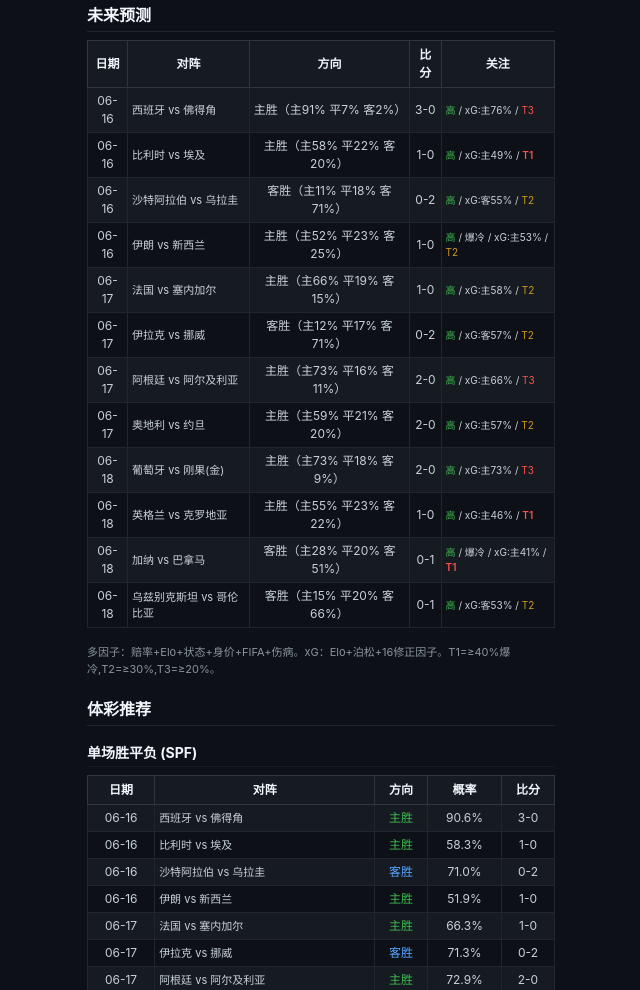
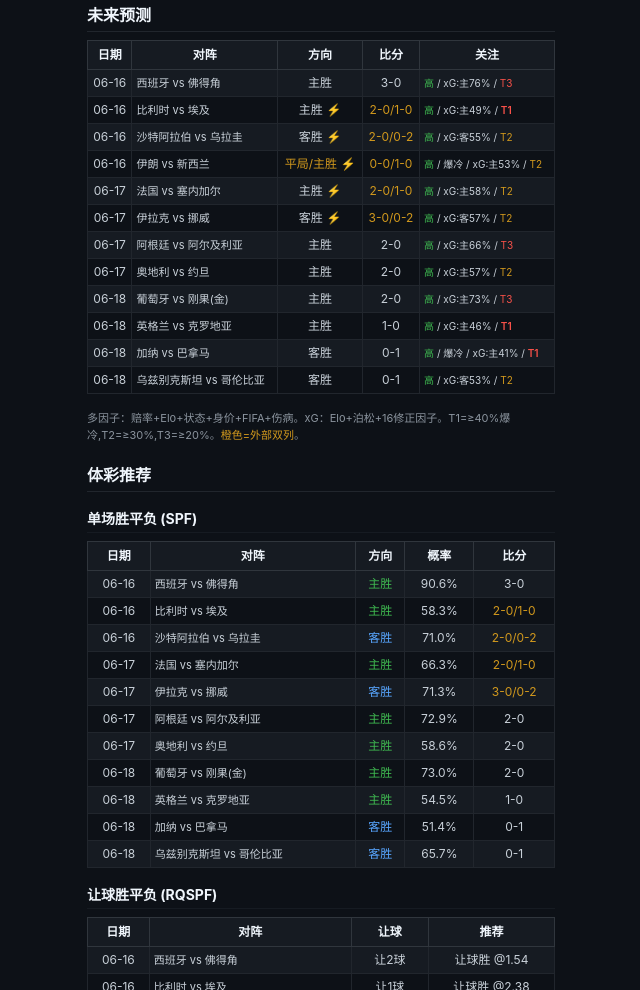
Before and after one commit to jerzygao/worldcup-prediction-2026-skill, a website: page reports/20260615/index.html in a window 1280 px wide. Shown: the part 509-1499 px from the top of the page, without its empty margins (319-959 px from the left). Drawn offline with Linux system fonts and the light colour scheme.

Commit message:
v3 report: external integration dual-column format
- 8 external predictions integrated with double-column display
- Iran vs NZ: 平局/主胜 direction, 0-0/1-0 score, removed from SPF → upset
- France/Belgium/Iraq/Saudi: score dual-column 2-0/1-0 etc
- 3 matches consistent: Argentina, Austria, Spain
- Skill updated: external-report-integration.md + SKILL.md trap #8

```diff
--- a/reports/20260615/index.html
+++ b/reports/20260615/index.html
@@ -1,6 +1,6 @@
 <!DOCTYPE html><html lang="zh"><head><meta charset="UTF-8"><meta name="viewport" content="width=500"><title>世界杯预测报告</title>
-<style>*{margin:0;padding:0;box-sizing:border-box}body{background:#0d1117;color:#c9d1d9;font-family:-apple-system,system-ui,sans-serif;font-size:14px;padding:16px;max-width:500px;margin:0 auto;line-height:1.5}h1{font-size:20px;color:#f0f6fc;margin-bottom:8px;border-bottom:1px solid #30363d;padding-bottom:8px}h2{font-size:16px;color:#f0f6fc;margin:20px 0 8px;border-bottom:1px solid #21262d;padding-bottom:4px}h3{font-size:14px;color:#f0f6fc;margin:16px 0 6px;border-bottom:1px solid #161b22;padding-bottom:3px}.meta{font-size:12px;color:#8b949e;margin-bottom:16px}table{width:100%;border-collapse:collapse;margin:8px 0 16px;font-size:12px}th{background:#161b22;color:#f0f6fc;padding:5px 4px;text-align:center;font-weight:600;border:1px solid #30363d}td{padding:4px;text-align:center;border:1px solid #21262d}tr:nth-child(even){background:#161b22}.home{color:#3fb950}.away{color:#58a6ff}.hit{color:#3fb950}.miss{color:#f85149}.match-name{text-align:left;font-size:11px}.tag-h{color:#3fb950;font-size:10px}.tag-m{color:#d2991d;font-size:10px}.tag-l{color:#f85149;font-size:10px}.tag-u{color:#f85149;font-weight:600;font-size:10px}.note{font-size:11px;color:#8b949e;margin:4px 0}.acc{font-size:12px;color:#c9d1d9;line-height:1.6}.acc p{margin:2px 0}.disclaimer{font-size:11px;color:#484f58;margin-top:16px}</style></head><body>
-<h1>2026 世界杯预测报告</h1><div class="meta">生成: 06-15 14:43 北京 | 已完赛: 12场 | 多因子模型</div>
+<style>*{margin:0;padding:0;box-sizing:border-box}body{background:#0d1117;color:#c9d1d9;font-family:-apple-system,system-ui,sans-serif;font-size:14px;padding:16px;max-width:500px;margin:0 auto;line-height:1.5}h1{font-size:20px;color:#f0f6fc;margin-bottom:8px;border-bottom:1px solid #30363d;padding-bottom:8px}h2{font-size:16px;color:#f0f6fc;margin:20px 0 8px;border-bottom:1px solid #21262d;padding-bottom:4px}h3{font-size:14px;color:#f0f6fc;margin:16px 0 6px;border-bottom:1px solid #161b22;padding-bottom:3px}.meta{font-size:12px;color:#8b949e;margin-bottom:16px}table{width:100%;border-collapse:collapse;margin:8px 0 16px;font-size:12px}th{background:#161b22;color:#f0f6fc;padding:5px 4px;text-align:center;font-weight:600;border:1px solid #30363d}td{padding:4px;text-align:center;border:1px solid #21262d}tr:nth-child(even){background:#161b22}.home{color:#3fb950}.away{color:#58a6ff}.hit{color:#3fb950}.miss{color:#f85149}.match-name{text-align:left;font-size:11px}.dual{color:#d2991d}.tag-h{color:#3fb950;font-size:10px}.tag-m{color:#d2991d;font-size:10px}.tag-l{color:#f85149;font-size:10px}.tag-u{color:#f85149;font-weight:600;font-size:10px}.note{font-size:11px;color:#8b949e;margin:4px 0}.acc{font-size:12px;color:#c9d1d9;line-height:1.6}.acc p{margin:2px 0}.disclaimer{font-size:11px;color:#484f58;margin-top:16px}</style></head><body>
+<h1>2026 世界杯预测报告</h1><div class="meta">生成: 06-15 15:05 北京 | 已完赛: 12场 | 多因子+外部交叉验证</div>
 <h2>历史预测</h2><table><tr><th>日期</th><th>对阵</th><th>方向</th><th>比分</th><th>赛果</th><th>实际</th><th>方向</th><th>比分</th></tr>
 <tr><td>06-12</td><td class="match-name">墨西哥 vs 南非</td><td>主胜（主72</td><td>2-0</td><td>主胜</td><td>2-0</td><td><span class="hit">✅</span></td><td><span class="hit">✅</span></td></tr>
 <tr><td>06-12</td><td class="match-name">韩国 vs Czech Republic</td><td>主胜（主44</td><td>2-1</td><td>主胜</td><td>2-1</td><td><span class="hit">✅</span></td><td><span class="hit">✅</span></td></tr>
@@ -16,28 +16,26 @@
 <tr><td>06-15</td><td class="match-name">瑞典 vs 突尼斯</td><td>平局</td><td>1-1</td><td>主胜</td><td>5-1</td><td><span class="miss">❌</span></td><td>—</td></tr>
 </table>
 <h2>未来预测</h2><table><tr><th>日期</th><th>对阵</th><th>方向</th><th>比分</th><th>关注</th></tr>
-<tr><td>06-16</td><td class="match-name">西班牙 vs 佛得角</td><td>主胜（主91% 平7% 客2%）</td><td>3-0</td><td style="font-size:10px;text-align:left"><span class="tag-h">高</span> / xG:主76% / <span class="tag-l">T3</span></td></tr>
-<tr><td>06-16</td><td class="match-name">比利时 vs 埃及</td><td>主胜（主58% 平22% 客20%）</td><td>1-0</td><td style="font-size:10px;text-align:left"><span class="tag-h">高</span> / xG:主49% / <span class="tag-u">T1</span></td></tr>
-<tr><td>06-16</td><td class="match-name">沙特阿拉伯 vs 乌拉圭</td><td>客胜（主11% 平18% 客71%）</td><td>0-2</td><td style="font-size:10px;text-align:left"><span class="tag-h">高</span> / xG:客55% / <span class="tag-m">T2</span></td></tr>
-<tr><td>06-16</td><td class="match-name">伊朗 vs 新西兰</td><td>主胜（主52% 平23% 客25%）</td><td>1-0</td><td style="font-size:10px;text-align:left"><span class="tag-h">高</span> / 爆冷 / xG:主53% / <span class="tag-m">T2</span></td></tr>
-<tr><td>06-17</td><td class="match-name">法国 vs 塞内加尔</td><td>主胜（主66% 平19% 客15%）</td><td>1-0</td><td style="font-size:10px;text-align:left"><span class="tag-h">高</span> / xG:主58% / <span class="tag-m">T2</span></td></tr>
-<tr><td>06-17</td><td class="match-name">伊拉克 vs 挪威</td><td>客胜（主12% 平17% 客71%）</td><td>0-2</td><td style="font-size:10px;text-align:left"><span class="tag-h">高</span> / xG:客57% / <span class="tag-m">T2</span></td></tr>
-<tr><td>06-17</td><td class="match-name">阿根廷 vs 阿尔及利亚</td><td>主胜（主73% 平16% 客11%）</td><td>2-0</td><td style="font-size:10px;text-align:left"><span class="tag-h">高</span> / xG:主66% / <span class="tag-l">T3</span></td></tr>
-<tr><td>06-17</td><td class="match-name">奥地利 vs 约旦</td><td>主胜（主59% 平21% 客20%）</td><td>2-0</td><td style="font-size:10px;text-align:left"><span class="tag-h">高</span> / xG:主57% / <span class="tag-m">T2</span></td></tr>
-<tr><td>06-18</td><td class="match-name">葡萄牙 vs 刚果(金)</td><td>主胜（主73% 平18% 客9%）</td><td>2-0</td><td style="font-size:10px;text-align:left"><span class="tag-h">高</span> / xG:主73% / <span class="tag-l">T3</span></td></tr>
-<tr><td>06-18</td><td class="match-name">英格兰 vs 克罗地亚</td><td>主胜（主55% 平23% 客22%）</td><td>1-0</td><td style="font-size:10px;text-align:left"><span class="tag-h">高</span> / xG:主46% / <span class="tag-u">T1</span></td></tr>
-<tr><td>06-18</td><td class="match-name">加纳 vs 巴拿马</td><td>客胜（主28% 平20% 客51%）</td><td>0-1</td><td style="font-size:10px;text-align:left"><span class="tag-h">高</span> / 爆冷 / xG:主41% / <span class="tag-u">T1</span></td></tr>
-<tr><td>06-18</td><td class="match-name">乌兹别克斯坦 vs 哥伦比亚</td><td>客胜（主15% 平20% 客66%）</td><td>0-1</td><td style="font-size:10px;text-align:left"><span class="tag-h">高</span> / xG:客53% / <span class="tag-m">T2</span></td></tr>
+<tr><td>06-16</td><td class="match-name">西班牙 vs 佛得角</td><td>主胜</td><td>3-0</td><td style="font-size:10px;text-align:left"><span class="tag-h">高</span> / xG:主76% / <span class="tag-l">T3</span></td></tr>
+<tr><td>06-16</td><td class="match-name">比利时 vs 埃及</td><td>主胜 ⚡</td><td><span class="dual">2-0/1-0</span></td><td style="font-size:10px;text-align:left"><span class="tag-h">高</span> / xG:主49% / <span class="tag-u">T1</span></td></tr>
+<tr><td>06-16</td><td class="match-name">沙特阿拉伯 vs 乌拉圭</td><td>客胜 ⚡</td><td><span class="dual">2-0/0-2</span></td><td style="font-size:10px;text-align:left"><span class="tag-h">高</span> / xG:客55% / <span class="tag-m">T2</span></td></tr>
+<tr><td>06-16</td><td class="match-name">伊朗 vs 新西兰</td><td><span class="dual">平局/主胜 ⚡</span></td><td><span class="dual">0-0/1-0</span></td><td style="font-size:10px;text-align:left"><span class="tag-h">高</span> / 爆冷 / xG:主53% / <span class="tag-m">T2</span></td></tr>
+<tr><td>06-17</td><td class="match-name">法国 vs 塞内加尔</td><td>主胜 ⚡</td><td><span class="dual">2-0/1-0</span></td><td style="font-size:10px;text-align:left"><span class="tag-h">高</span> / xG:主58% / <span class="tag-m">T2</span></td></tr>
+<tr><td>06-17</td><td class="match-name">伊拉克 vs 挪威</td><td>客胜 ⚡</td><td><span class="dual">3-0/0-2</span></td><td style="font-size:10px;text-align:left"><span class="tag-h">高</span> / xG:客57% / <span class="tag-m">T2</span></td></tr>
+<tr><td>06-17</td><td class="match-name">阿根廷 vs 阿尔及利亚</td><td>主胜</td><td>2-0</td><td style="font-size:10px;text-align:left"><span class="tag-h">高</span> / xG:主66% / <span class="tag-l">T3</span></td></tr>
+<tr><td>06-17</td><td class="match-name">奥地利 vs 约旦</td><td>主胜</td><td>2-0</td><td style="font-size:10px;text-align:left"><span class="tag-h">高</span> / xG:主57% / <span class="tag-m">T2</span></td></tr>
+<tr><td>06-18</td><td class="match-name">葡萄牙 vs 刚果(金)</td><td>主胜</td><td>2-0</td><td style="font-size:10px;text-align:left"><span class="tag-h">高</span> / xG:主73% / <span class="tag-l">T3</span></td></tr>
+<tr><td>06-18</td><td class="match-name">英格兰 vs 克罗地亚</td><td>主胜</td><td>1-0</td><td style="font-size:10px;text-align:left"><span class="tag-h">高</span> / xG:主46% / <span class="tag-u">T1</span></td></tr>
+<tr><td>06-18</td><td class="match-name">加纳 vs 巴拿马</td><td>客胜</td><td>0-1</td><td style="font-size:10px;text-align:left"><span class="tag-h">高</span> / 爆冷 / xG:主41% / <span class="tag-u">T1</span></td></tr>
+<tr><td>06-18</td><td class="match-name">乌兹别克斯坦 vs 哥伦比亚</td><td>客胜</td><td>0-1</td><td style="font-size:10px;text-align:left"><span class="tag-h">高</span> / xG:客53% / <span class="tag-m">T2</span></td></tr>
 </table>
-<p class="note">多因子：赔率+Elo+状态+身价+FIFA+伤病。xG：Elo+泊松+16修正因子。T1=≥40%爆冷,T2=≥30%,T3=≥20%。</p>
-<h2>体彩推荐</h2>
-<h3>单场胜平负 (SPF)</h3><table><tr><th>日期</th><th>对阵</th><th>方向</th><th>概率</th><th>比分</th></tr>
+<p class="note">多因子：赔率+Elo+状态+身价+FIFA+伤病。xG：Elo+泊松+16修正因子。T1=≥40%爆冷,T2=≥30%,T3=≥20%。<span class="dual">橙色=外部双列</span>。</p>
+<h2>体彩推荐</h2><h3>单场胜平负 (SPF)</h3><table><tr><th>日期</th><th>对阵</th><th>方向</th><th>概率</th><th>比分</th></tr>
 <tr><td>06-16</td><td class="match-name">西班牙 vs 佛得角</td><td><span class="home">主胜</span></td><td>90.6%</td><td>3-0</td></tr>
-<tr><td>06-16</td><td class="match-name">比利时 vs 埃及</td><td><span class="home">主胜</span></td><td>58.3%</td><td>1-0</td></tr>
-<tr><td>06-16</td><td class="match-name">沙特阿拉伯 vs 乌拉圭</td><td><span class="away">客胜</span></td><td>71.0%</td><td>0-2</td></tr>
-<tr><td>06-16</td><td class="match-name">伊朗 vs 新西兰</td><td><span class="home">主胜</span></td><td>51.9%</td><td>1-0</td></tr>
-<tr><td>06-17</td><td class="match-name">法国 vs 塞内加尔</td><td><span class="home">主胜</span></td><td>66.3%</td><td>1-0</td></tr>
-<tr><td>06-17</td><td class="match-name">伊拉克 vs 挪威</td><td><span class="away">客胜</span></td><td>71.3%</td><td>0-2</td></tr>
+<tr><td>06-16</td><td class="match-name">比利时 vs 埃及</td><td><span class="home">主胜</span></td><td>58.3%</td><td><span class="dual">2-0/1-0</span></td></tr>
+<tr><td>06-16</td><td class="match-name">沙特阿拉伯 vs 乌拉圭</td><td><span class="away">客胜</span></td><td>71.0%</td><td><span class="dual">2-0/0-2</span></td></tr>
+<tr><td>06-17</td><td class="match-name">法国 vs 塞内加尔</td><td><span class="home">主胜</span></td><td>66.3%</td><td><span class="dual">2-0/1-0</span></td></tr>
+<tr><td>06-17</td><td class="match-name">伊拉克 vs 挪威</td><td><span class="away">客胜</span></td><td>71.3%</td><td><span class="dual">3-0/0-2</span></td></tr>
 <tr><td>06-17</td><td class="match-name">阿根廷 vs 阿尔及利亚</td><td><span class="home">主胜</span></td><td>72.9%</td><td>2-0</td></tr>
 <tr><td>06-17</td><td class="match-name">奥地利 vs 约旦</td><td><span class="home">主胜</span></td><td>58.6%</td><td>2-0</td></tr>
 <tr><td>06-18</td><td class="match-name">葡萄牙 vs 刚果(金)</td><td><span class="home">主胜</span></td><td>73.0%</td><td>2-0</td></tr>
@@ -49,7 +47,6 @@
 <tr><td>06-16</td><td class="match-name">西班牙 vs 佛得角</td><td>让2球</td><td>让球胜 @1.54</td></tr>
 <tr><td>06-16</td><td class="match-name">比利时 vs 埃及</td><td>让1球</td><td>让球胜 @2.38</td></tr>
 <tr><td>06-16</td><td class="match-name">沙特阿拉伯 vs 乌拉圭</td><td>受让1球</td><td>让球负 @2.11</td></tr>
-<tr><td>06-16</td><td class="match-name">伊朗 vs 新西兰</td><td>让1球</td><td>让球负 @2.02</td></tr>
 <tr><td>06-17</td><td class="match-name">法国 vs 塞内加尔</td><td>让1球</td><td>让球胜 @2.15</td></tr>
 <tr><td>06-17</td><td class="match-name">伊拉克 vs 挪威</td><td>受让2球</td><td>让球胜 @2.16</td></tr>
 <tr><td>06-17</td><td class="match-name">阿根廷 vs 阿尔及利亚</td><td>让1球</td><td>让球胜 @1.90</td></tr>
@@ -83,7 +80,7 @@
 <p>进取 3串1： 06-16 西班牙 vs 佛得角（主胜 91%） + 06-18 葡萄牙 vs 刚果(金)（主胜 73%） + 06-17 阿根廷 vs 阿尔及利亚（主胜 73%） ≈ 48%</p>
 </div>
 <h3>爆冷以小博大</h3><table><tr><th>日期</th><th>对阵</th><th>方向</th><th>概率</th><th>理由</th></tr>
-<tr><td>06-16</td><td class="match-name">伊朗 vs 新西兰</td><td>主胜</td><td>52%</td><td style="font-size:10px">T2中概率爆冷</td></tr>
+<tr><td>06-16</td><td class="match-name">伊朗 vs 新西兰</td><td><span class="dual">平局/主胜</span></td><td>52%</td><td style="font-size:10px">外部方向分歧 · T2中概率爆冷</td></tr>
 <tr><td>06-18</td><td class="match-name">加纳 vs 巴拿马</td><td>客胜</td><td>51%</td><td style="font-size:10px">T1高概率爆冷</td></tr>
 </table>
 <p class="disclaimer">⚠️ 统计参考，不构成投注建议。18+。</p></body></html>
```
Also changed, not shown: reports/20260615/2026-worldcup-prediction-report.md (+20 -24 lines).
